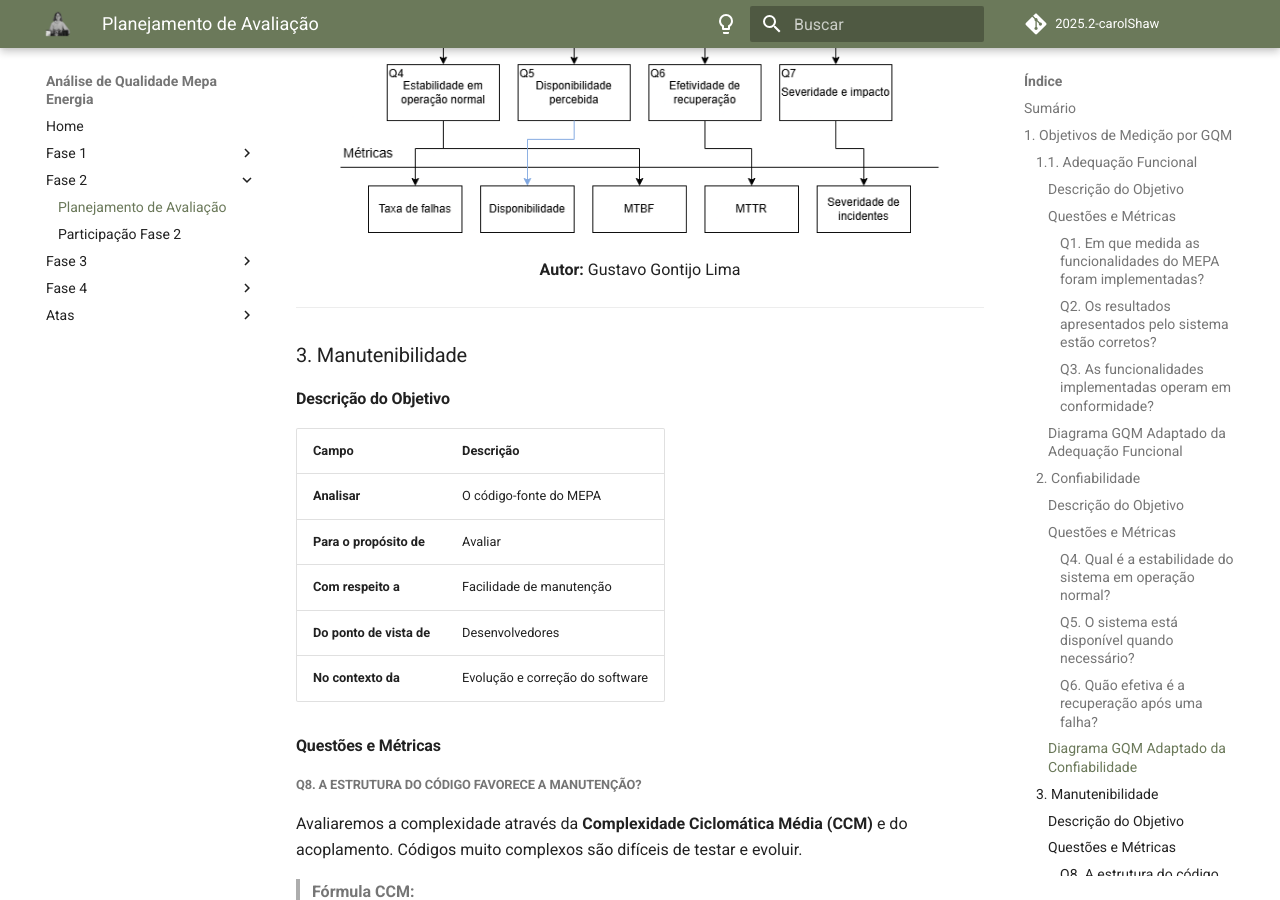
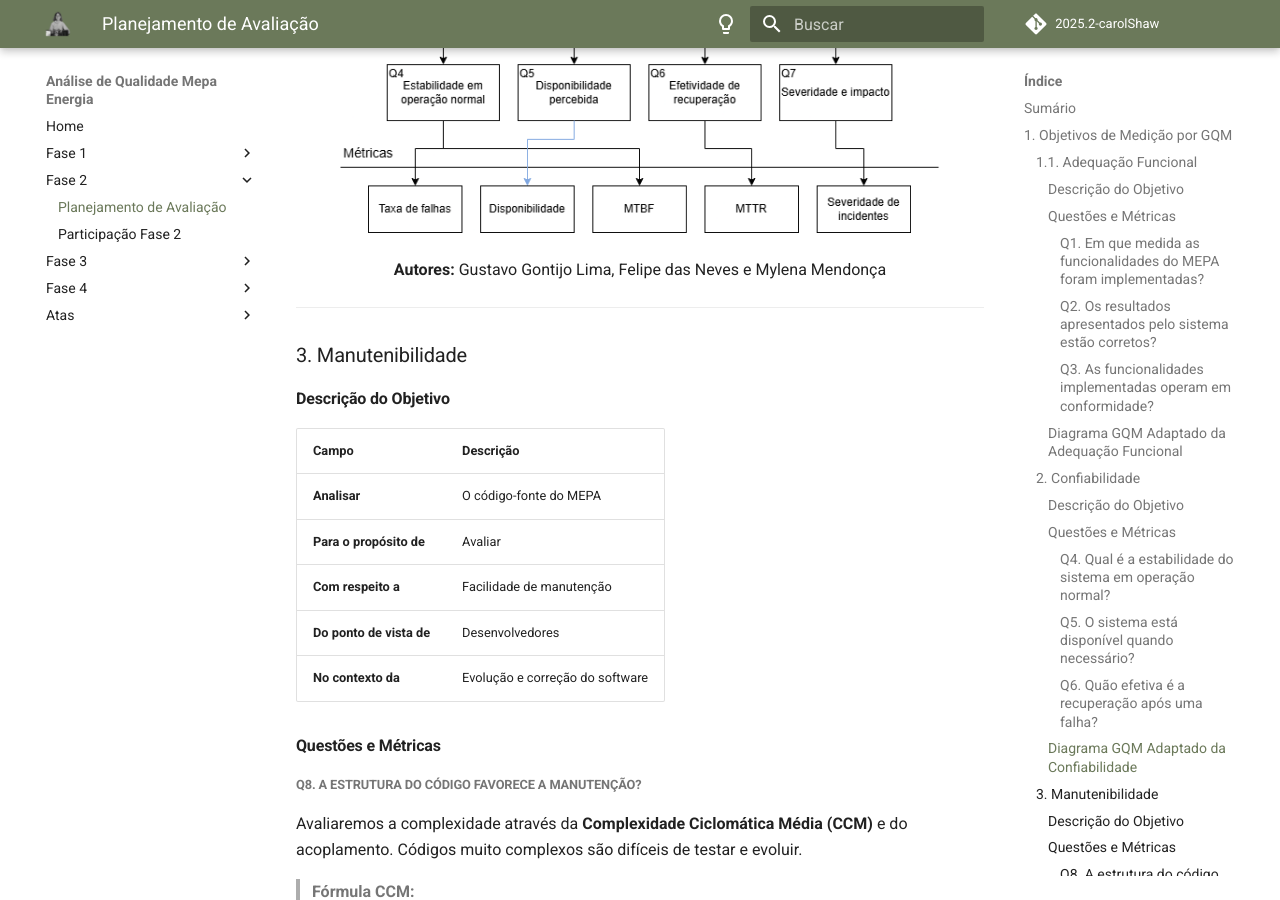
Before and after one commit to FCTE-Qualidade-de-Software-1/2025-2_T02_CAROL-SHAW, an MkDocs documentation site: the page built from docs/pages/Modulo2/planejamentoDaAvaliacao.md, in a window 1280 px wide and 900 px high, scrolled down 5215 px. Built offline with MkDocs 1.6.1 and Material for MkDocs 9.7.7, drawn with Linux system fonts in a browser that asks for light colours; comment, search, counter and statistics services are not loaded.

```diff
--- a/docs/pages/Modulo2/planejamentoDaAvaliacao.md
+++ b/docs/pages/Modulo2/planejamentoDaAvaliacao.md
@@ -195,8 +195,8 @@
 
 <font size="3">
     <p style="text-align: center">
-        <b>Autor:</b>
-        Gustavo Gontijo Lima
+        <b>Autores:</b>
+        Gustavo Gontijo Lima, Felipe das Neves e Mylena Mendonça
     </p>
 </font>
 
```
